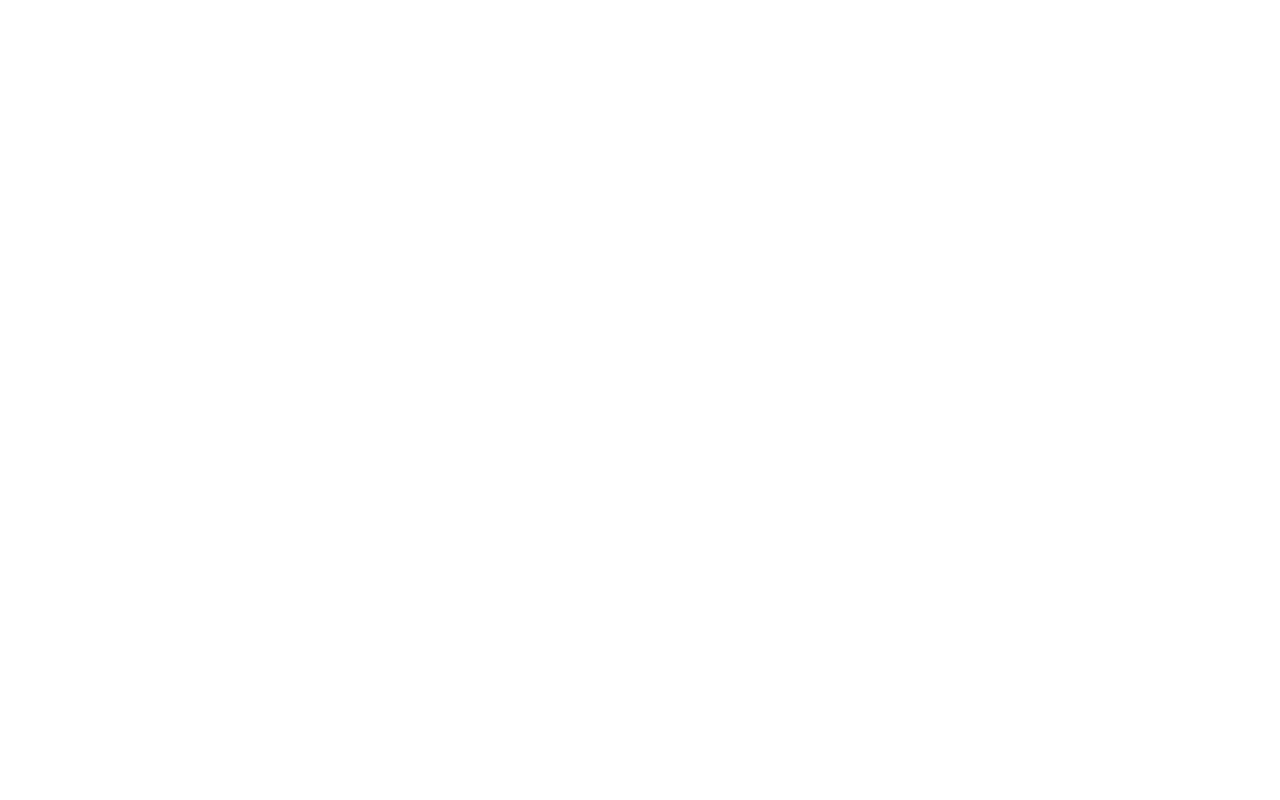
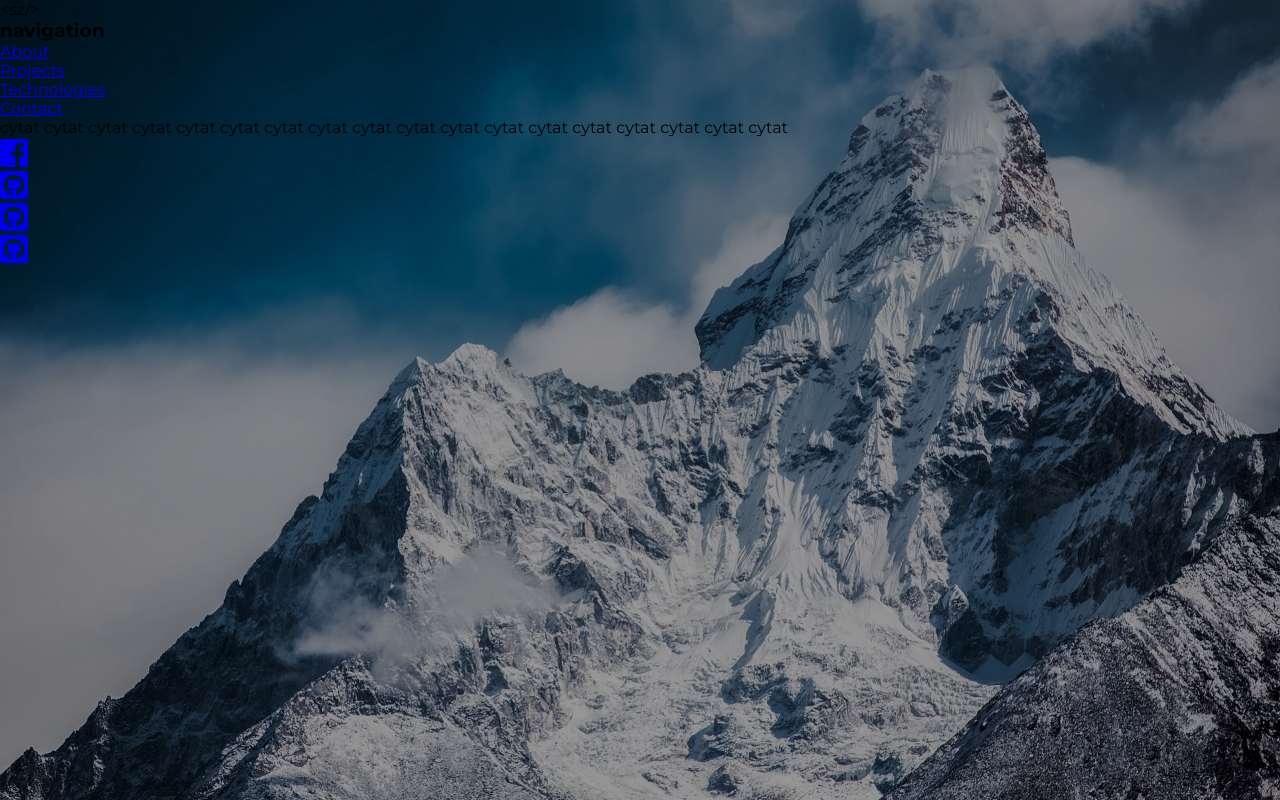
Before and after one commit to szymon-targosz/sampleWebsite, a website: page index.html in a window 1280 px wide. Drawn offline with nearby package versions, Linux system fonts and the light colour scheme.

Commit message:
header structure

```diff
--- a/index.html
+++ b/index.html
@@ -9,6 +9,35 @@
 </head>
 <body>
 
+    <header>
+        <a href="#" class="scroll-up"><i class="fas fa-angle-double-up"></i></a>
+        <div class="header-logo">&lt;sz/&gt;</div>
+        <nav>
+            <h3>navigation</h3>
+            <ul class="nav-main-list">
+                <li><a href="#">About</a></li>
+                <li><a href="#">Projects</a></li>
+                <li><a href="#">Technologies</a></li>
+                <li><a href="#">Contact</a></li>
+                <p>
+                    cytat cytat cytat cytat cytat cytat cytat cytat cytat cytat cytat cytat cytat cytat cytat cytat cytat cytat
+                </p>
+                <ol class="nav-socials">
+                    <li><a href="3"><i class="fab fa-facebook-square fa-2x"></i></a></li>
+                    <li><a href="3"><i class="fab fa-github-square fa-2x"></i></a></li>
+                    <li><a href="3"><i class="fab fa-github-square fa-2x"></i></a></li>
+                    <li><a href="3"><i class="fab fa-github-square fa-2x"></i></a></li>
+                </ol>
+            </ul>
+        </nav>
+        <a href="" class="menu"></a>
+    </header>
+
+    <section id="about">
+        <div class="overlay"></div>
+    </section>
+
+
     <script src="https://code.jquery.com/jquery-3.3.1.min.js"></script>
     <script src="js/script.js" type="text/javascript"></script>
 </body>
--- a/scss/_base.scss
+++ b/scss/_base.scss
@@ -3,3 +3,38 @@
 body {
     font-family: 'Montserrat', sans-serif;
 }
+
+
+// Header
+
+header {
+    position: absolute;
+    top: 0;
+    .scroll-up {
+        position: fixed;
+        right: 50px;
+        bottom: 50px;
+        display: none;
+        width: 60px;
+        height: 60px;
+        text-align: center;
+        padding-top: 5px;
+        color: $mainBlue;
+        font-size: 2.5rem;
+        border: 1px solid $mainBlue;
+        background: #000;
+    }
+}
+
+// SECTION About
+
+#about {
+    background: url('../images/bg.jpg') no-repeat center/cover;
+    width: 100%;
+    height: 100vh;
+    .overlay {
+        width: 100%;
+        height: 100vh;
+        background: rgba(0, 0, 0, .4);
+    }
+}
--- a/scss/_variables.scss
+++ b/scss/_variables.scss
@@ -1,3 +1,4 @@
 $gridContainerWidth: 1000px;
 $gridBreakPoint: 640px;
 $gridColumns: 12;
+$mainBlue: #0790e8;
```
Also changed, not shown: css/style.css.
